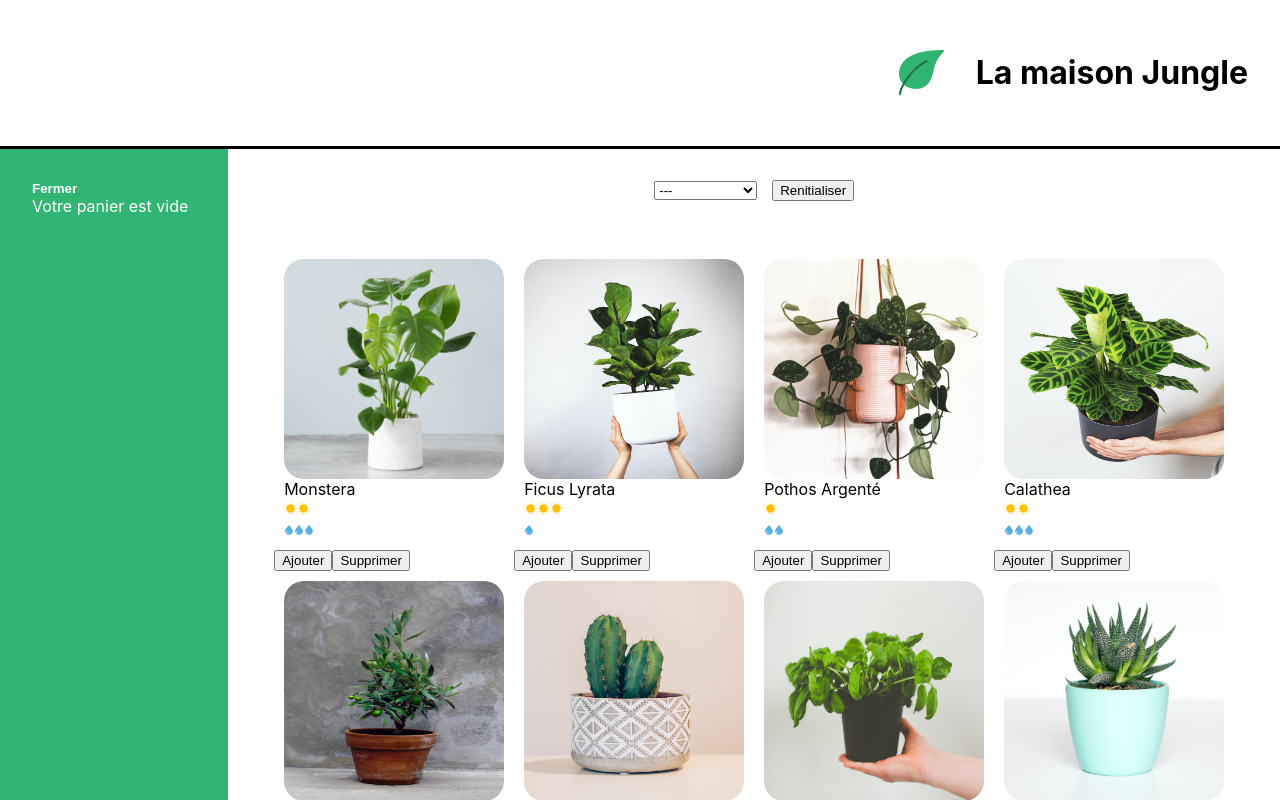
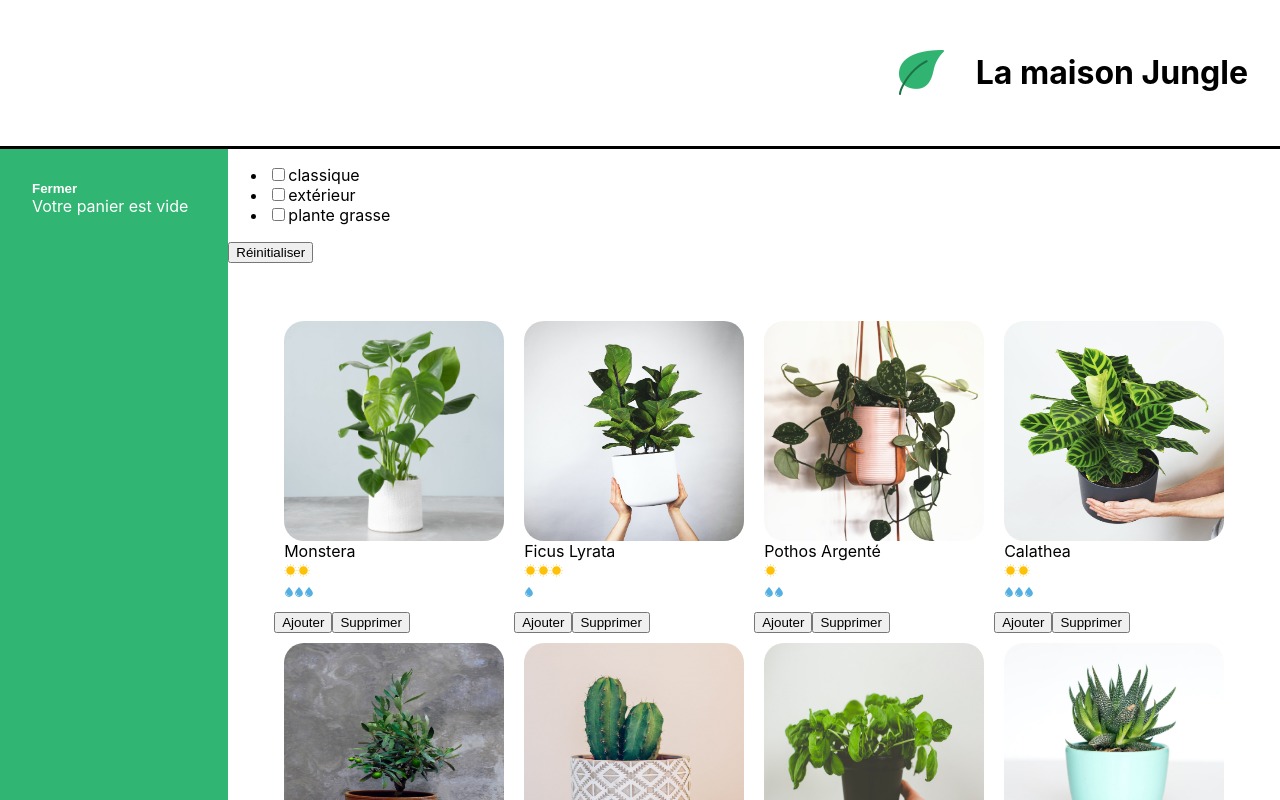
Before and after one commit to Muki-Dev/la-maison-jungle, a React (Create React App) app: page / in a window 1280 px wide. Shown: the top 800 px of the page. Built offline with nearby package versions, Linux system fonts and the light colour scheme.

Commit message:
selected multiple category

```diff
--- a/src/components/Categories.js
+++ b/src/components/Categories.js
@@ -1,26 +1,25 @@
-import '../styles/Categories.css'
-function Categories({activeCategory,setActiveCategory,categories}){
-    return(
-        <div className="lmj-categories">
-        <select
-                value={activeCategory}
-                onChange={(e) => setActiveCategory(e.target.value)}
-                className="lmj-categories-select"
-            >
-                <option value=''>---</option>
-                {
-                    categories.map((cat) => (
-                        <option
-                        value={cat}
-                        key={cat}
-                        >{cat}</option>
-                    ))
-                }
-            </select>
-            <button onClick={() => setActiveCategory('')}>Renitialiser</button>
-        </div>
+function Categories({ activeCategory, categories, onToggle }) {
+    return (
+      <div className="lmj-categories">
+        <ul>
+          {categories.map((cat) => (
+            <li key={cat}>
+              <label>
+                <input
+                  type="checkbox"
+                  checked={activeCategory.includes(cat)}
+                  onChange={() => onToggle(cat)}
+                />
+                {cat}
+              </label>
+            </li>
+          ))}
+        </ul>
+        <button onClick={() => activeCategory.splice(0, activeCategory.length)}>
+          Réinitialiser
+        </button>
+      </div>
+    );
+  }
 
-    )
-}
-
-export default Categories
+  export default Categories;
--- a/src/components/ShoppingList.js
+++ b/src/components/ShoppingList.js
@@ -1,54 +1,76 @@
 import { plantList } from "../datas/plantList";
 import PlantItem from "./PlantItem";
 import Categories from "./Categories";
-import '../styles/ShoppingList.css';
+import "../styles/ShoppingList.css";
 import { useState } from "react";
 
-function ShoppingList({cart,updateCart}){
-    const [activeCategory,setActiveCategory] = useState('')
-    const categories = plantList.reduce((acc,elem) =>
-            acc.includes(elem.category) ? acc : acc.concat(elem.category), []
-    )
+function ShoppingList({ cart, updateCart }) {
+  const [activeCategory, setActiveCategory] = useState([]);
 
-    function addToCart(id,name,price){
-        const plantSaved = cart.find((plant) => plant.id === id )
-        if(plantSaved){
-            const filteredPlantSaved = cart.filter((plant) => plant.id !== id)
-            updateCart([...filteredPlantSaved,{id,name,price,amount: plantSaved.amount + 1}])
-        }else{
-            updateCart([...cart,{id,name,price,amount:1}])
+  const categories = plantList.reduce(
+    (acc, elem) =>
+      acc.includes(elem.category) ? acc : acc.concat(elem.category),
+    []
+  );
+
+  function addToCart(id, name, price) {
+    const plantSaved = cart.find((plant) => plant.id === id);
+    if (plantSaved) {
+      const filteredPlantSaved = cart.filter((plant) => plant.id !== id);
+      updateCart([
+        ...filteredPlantSaved,
+        { id, name, price, amount: plantSaved.amount + 1 },
+      ]);
+    } else {
+      updateCart([...cart, { id, name, price, amount: 1 }]);
     }
   }
 
-         function deleteCart(id){
+  function deleteCart(id) {
     const newCart = cart.filter((plant) => plant.id !== id);
     updateCart(newCart); // Supprime l'article du panier
   }
 
-    return(
+  const toggleCategory = (category) => {
+    if (activeCategory.includes(category)) {
+      // Supprimer la catégorie si elle est déjà sélectionnée
+      setActiveCategory(activeCategory.filter((cat) => cat !== category));
+    } else {
+      // Ajouter la catégorie si elle n'est pas encore sélectionnée
+      setActiveCategory([...activeCategory, category]);
+    }
+  };
+
+  return (
     <div className="lmj-shopping-list">
       <Categories
         activeCategory={activeCategory}
         setActiveCategory={setActiveCategory}
         categories={categories}
+        onToggle={toggleCategory}
       />
       <ul className="lmj-plant-list">
-                {
-                    plantList.map(({cover,name,id,light,water,price,category}) => !activeCategory || activeCategory === category ? (
+        {plantList
+          .filter(
+            ({ category }) =>
+              activeCategory.length === 0 || activeCategory.includes(category)
+          )
+          .map(({ cover, name, id, light, water, price }) => (
             <div key={id}>
-                            <PlantItem cover={cover} name={name} id={id} light={light} water={water} />
-                            <button onClick={() => addToCart(id,name,price)}>Ajouter</button>
+              <PlantItem
+                cover={cover}
+                name={name}
+                id={id}
+                light={light}
+                water={water}
+              />
+              <button onClick={() => addToCart(id, name, price)}>Ajouter</button>
               <button onClick={() => deleteCart(id)}>Supprimer</button>
             </div>
-
-                    ): null
-                )
-
-                }
+          ))}
       </ul>
     </div>
-
-    )
+  );
 }
 
-export default ShoppingList
+export default ShoppingList;
```
Lines whose indentation alone changed are shown as unchanged.
